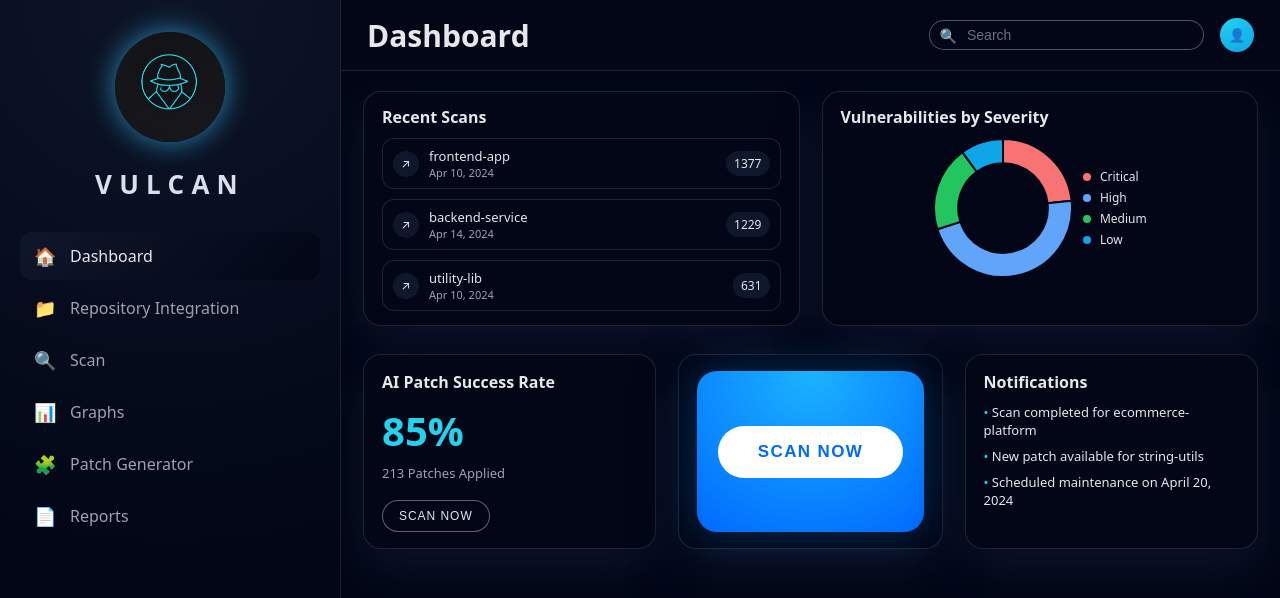
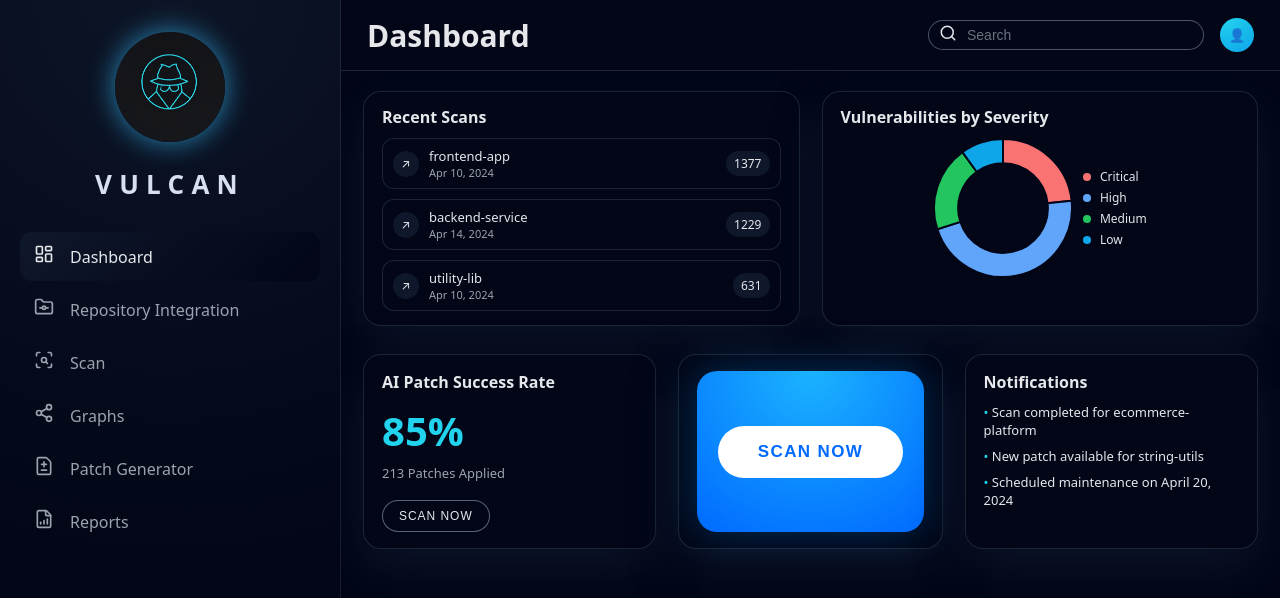
Before and after one commit to HisSUS77/vulcan-frontend, a React (Create React App) app: page /dashboard in a window 1280 px wide. Shown: the top 598 px of the page. Built offline with nearby package versions, Linux system fonts and the light colour scheme.

Commit message:
Updated AppLayout with modern Lucide icons

```diff
--- a/package.json
+++ b/package.json
@@ -9,10 +9,12 @@
     "@testing-library/user-event": "^13.5.0",
     "chart.js": "^4.5.1",
     "force-graph": "^1.51.0",
+    "lucide-react": "^0.554.0",
     "react": "^19.2.0",
     "react-chartjs-2": "^5.3.1",
     "react-dom": "^19.2.0",
     "react-force-graph": "^1.48.1",
+    "react-icons": "^5.5.0",
     "react-router-dom": "^7.9.6",
     "react-scripts": "5.0.1",
     "web-vitals": "^2.1.4"
--- a/src/App.js
+++ b/src/App.js
@@ -1,6 +1,8 @@
+// src/App.js
 import React from "react";
 import { BrowserRouter as Router, Routes, Route, Navigate } from "react-router-dom";
 import "./App.css";
+
 import LoginPage from "./pages/loginPage";
 import DashboardPage from "./pages/DashboardPage";
 import ScanPage from "./pages/ScanPage";
@@ -14,10 +16,10 @@ function App() {
   return (
     <Router>
       <Routes>
-        {/* Public */}
+        {/* Public route */}
         <Route path="/login" element={<LoginPage />} />
 
-        {/* Protected area (wrapped by layout) */}
+        {/* Layout-wrapped routes (later we can add auth guard) */}
         <Route
           path="/dashboard"
           element={
--- a/src/components/layout/AppLayout.js
+++ b/src/components/layout/AppLayout.js
@@ -3,15 +3,25 @@ import React, { useEffect, useRef, useState } from "react";
 import { Link, useLocation, useNavigate } from "react-router-dom";
 import "../../App.css";
 
+// ==== MODERN ICONS (Lucide) ====
+import {
+  LayoutDashboard,
+  FolderGit,
+  ScanSearch,
+  Share2,
+  FileDiff,
+  FileBarChart,
+  Search,
+} from "lucide-react";
+
 const navItems = [
-  { label: "Dashboard", to: "/dashboard", icon: "🏠" },   // ← ADD THIS
-  { label: "Repository Integration", to: "/repositories", icon: "📁" },
-  { label: "Scan", to: "/scan", icon: "🔍" },
-  { label: "Graphs", to: "/graphs", icon: "📊" },
-  { label: "Patch Generator", to: "/patch-generator", icon: "🧩" },
-  { label: "Reports", to: "/reports", icon: "📄" },
+  { label: "Dashboard", to: "/dashboard", icon: <LayoutDashboard size={20} /> },
+  { label: "Repository Integration", to: "/repositories", icon: <FolderGit size={20} /> },
+  { label: "Scan", to: "/scan", icon: <ScanSearch size={20} /> },
+  { label: "Graphs", to: "/graphs", icon: <Share2 size={20} /> },
+  { label: "Patch Generator", to: "/patch-generator", icon: <FileDiff size={20} /> },
+  { label: "Reports", to: "/reports", icon: <FileBarChart size={20} /> },
 ];
-
 
 const sampleRepos = ["frontend-app", "backend-service", "utility-lib"];
 
@@ -33,7 +43,7 @@ function AppLayout({ children }) {
 
   useEffect(() => {
     const handler = (e) => {
-      if (profileRef.current && !profileRef.current.contains(e.target)) {
+      if (!profileRef.current?.contains(e.target)) {
         setProfileOpen(false);
       }
     };
@@ -42,13 +52,13 @@ function AppLayout({ children }) {
   }, []);
 
   const handleLogout = () => {
-    // later: clear real tokens
     localStorage.removeItem("access_token");
     navigate("/login", { replace: true });
   };
 
   return (
     <div className="v-layout">
+
       {/* Sidebar */}
       <aside className="v-sidebar">
         <div className="v-brand">
@@ -64,8 +74,7 @@ function AppLayout({ children }) {
               key={item.to}
               to={item.to}
               className={
-                "v-nav-item" +
-                (location.pathname === item.to ? " v-nav-item-active" : "")
+                "v-nav-item" + (location.pathname === item.to ? " v-nav-item-active" : "")
               }
             >
               <span className="v-nav-icon">{item.icon}</span>
@@ -81,25 +90,24 @@ function AppLayout({ children }) {
           <h1 className="v-topbar-title">Dashboard</h1>
 
           <div className="v-topbar-right">
-            {/* Search bar */}
+
+            {/* Search */}
             <div className="v-search-wrap">
-              <span className="v-search-icon">🔍</span>
+              <span className="v-search-icon">
+                <Search size={18} />
+              </span>
               <input
                 type="text"
                 placeholder="Search"
                 value={search}
                 onChange={(e) => {
                   setSearch(e.target.value);
-                  if (e.target.value.length >= 3) setShowSuggestions(true);
-                  else setShowSuggestions(false);
+                  setShowSuggestions(e.target.value.length >= 3);
                 }}
-                onBlur={() => {
-                  setTimeout(() => setShowSuggestions(false), 150);
-                }}
-                onFocus={() => {
-                  if (search.length >= 3) setShowSuggestions(true);
-                }}
+                onBlur={() => setTimeout(() => setShowSuggestions(false), 150)}
+                onFocus={() => setShowSuggestions(search.length >= 3)}
               />
+
               {showSuggestions && suggestions.length > 0 && (
                 <div className="v-search-suggestions">
                   {suggestions.map((item) => (
@@ -119,7 +127,7 @@ function AppLayout({ children }) {
               )}
             </div>
 
-            {/* Profile dropdown */}
+            {/* Profile */}
             <div className="v-profile-wrap" ref={profileRef}>
               <button
                 type="button"
@@ -128,12 +136,14 @@ function AppLayout({ children }) {
               >
                 👤
               </button>
+
               {profileOpen && (
                 <div className="v-profile-menu">
                   <div className="v-profile-menu-header">
                     <p className="v-profile-name">Agent Vulcan</p>
                     <p className="v-profile-email">agent@vulcan.ai</p>
                   </div>
+
                   <button type="button">Account settings</button>
                   <button type="button">API keys</button>
                   <button
@@ -146,6 +156,7 @@ function AppLayout({ children }) {
                 </div>
               )}
             </div>
+
           </div>
         </header>
 
```
Also changed, not shown: public/images.jpeg (added), src/pages/ReportsPage.js (line endings or trailing spaces), 1 other file (tests, documents, lock files or other folders).
